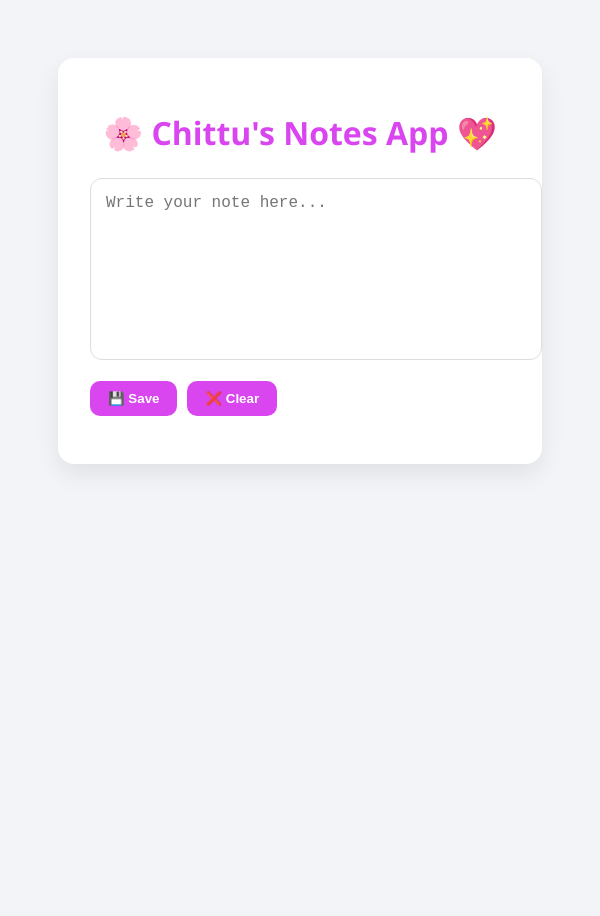
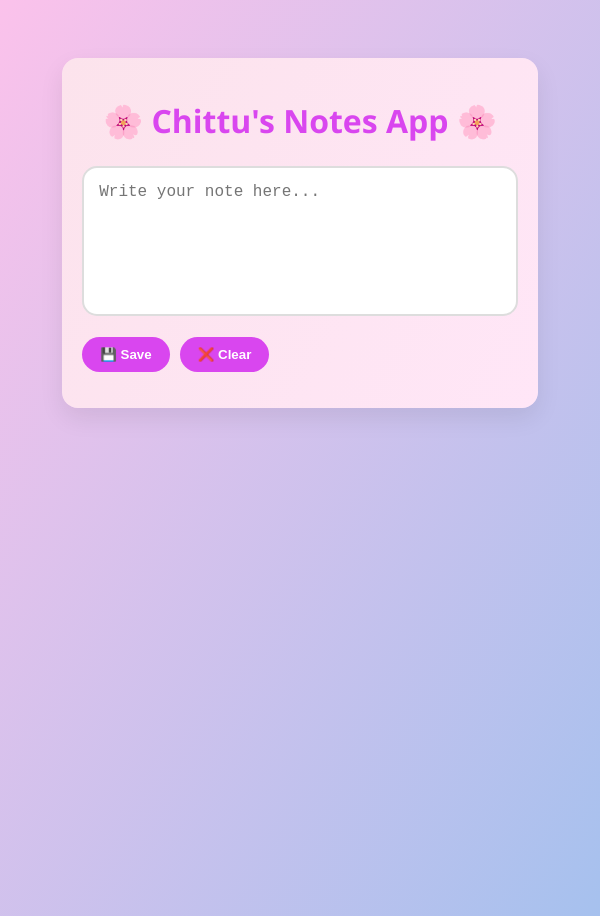
Before and after one commit to Gaanasri-05/my-desktop-app, an Electron app: page index.html in a window 600 px wide. Drawn offline with Linux system fonts and the light colour scheme; no server answers.

Commit message:
updated all the changes

```diff
--- a/index.html
+++ b/index.html
@@ -7,7 +7,7 @@
 </head>
 <body>
   <div class="container">
-    <h1>🌸 Chittu's Notes App 💖</h1>
+    <h1>🌸 Chittu's Notes App 🌸</h1>
 
     <textarea id="noteInput" placeholder="Write your note here..."></textarea>
 
--- a/style.css
+++ b/style.css
@@ -1,5 +1,5 @@
 body {
-  background: #f2f4f8;
+  background: linear-gradient(to bottom right , #fbc2eb,#a6c1ee);
   display: flex;
   justify-content: center;
   align-items: flex-start;
@@ -9,12 +9,14 @@ body {
 }
 
 .container {
-  background: #ffffff;
-  padding: 2rem;
+  background: linear-gradient(120deg, #fce3ec,#ffe6f7);
+  background-blend-mode: soft-light;
+  padding: 20px;
   border-radius: 16px;
   box-shadow: 0 10px 25px rgba(0, 0, 0, 0.08);
-  width: 100%;
-  max-width: 600px;
+  width: 90%;
+  max-width: 700px;
+
 }
 
 h1 {
@@ -27,8 +29,9 @@ textarea {
   width: 100%;
   height: 150px;
   padding: 15px;
-  border: 1px solid #ddd;
-  border-radius: 12px;
+  box-sizing: border-box;
+  border: 2px solid #ddd;
+  border-radius: 15px;
   font-size: 16px;
   resize: none;
   margin-bottom: 1rem;
@@ -45,22 +48,22 @@ button {
   background-color: #d946ef;
   color: white;
   border: none;
-  border-radius: 10px;
+  border-radius: 25px;
   font-weight: bold;
   cursor: pointer;
   transition: background-color 0.3s;
 }
 
 button:hover {
-  background-color: #a21caf;
+  background-color: #f2d7f4;
 }
 
 .note-card {
-  background: #fef2f8;
-  padding: 1rem;
-  border-left: 4px solid #d946ef;
-  border-radius: 12px;
-  margin-bottom: 1rem;
+  background: #ecbdd5;
+  padding: 2rem;
+  border-left: 5px solid #6c3974;
+  border-radius: 25px;
+  margin-bottom: 10px;
   display: flex;
   justify-content: space-between;
   align-items: center;
@@ -71,12 +74,13 @@ button:hover {
   flex: 1;
   font-size: 16px;
   color: #333;
+  font-family: Arial, Helvetica, sans-serif;
 }
 
 .delete-btn {
   background: none;
   border: none;
-  color: #e11d48;
+  color: #f40639;
   font-size: 18px;
   cursor: pointer;
   margin-left: 10px;
```
